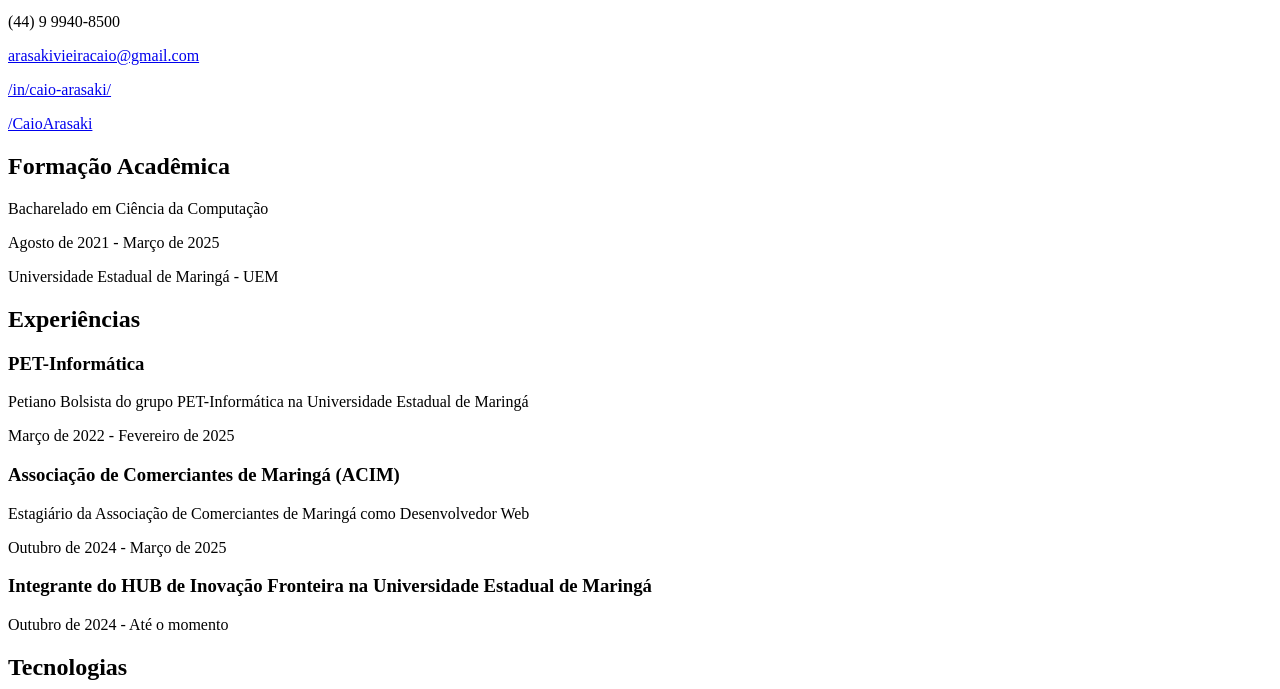
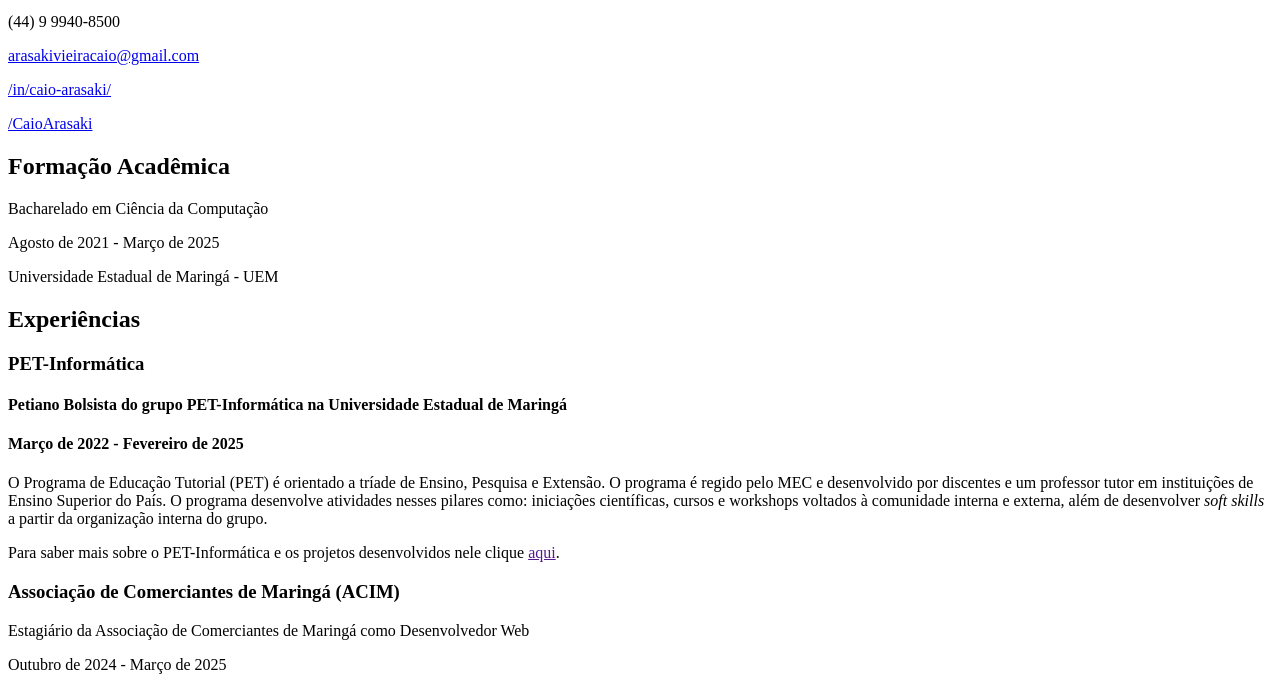
Before and after one commit to ArasakiCaio/Curriculum, a plain HTML site: page index.html in a window 1280 px wide. Shown: the part 101-790 px from the top of the page. Drawn offline with Linux system fonts and the light colour scheme.

Commit message:
Adicionando informações sobre o PET

```diff
--- a/index.html
+++ b/index.html
@@ -25,8 +25,15 @@
     <h2>Experiências</h2>
 
     <h3>PET-Informática</h3>
-    <p>Petiano Bolsista do grupo PET-Informática na Universidade Estadual de Maringá</p>
-    <p>Março de 2022 - Fevereiro de 2025</p>
+    <h4>Petiano Bolsista do grupo PET-Informática na Universidade Estadual de Maringá</h4>
+    <h4>Março de 2022 - Fevereiro de 2025</h4>
+    <p>O Programa de Educação Tutorial (PET) é orientado a tríade de Ensino, Pesquisa e Extensão.
+      O programa é regido pelo MEC e desenvolvido por discentes e um professor tutor em instituições
+      de Ensino Superior do País. O programa desenvolve atividades nesses pilares como: iniciações
+      científicas, cursos e workshops voltados à comunidade interna e externa, além de desenvolver
+      <em>soft skills</em> a partir da organização interna do grupo.</p>
+
+    <p>Para saber mais sobre o PET-Informática e os projetos desenvolvidos nele clique <a href="" title="PET-Informática">aqui</a>.</p>
 
     <h3>Associação de Comerciantes de Maringá (ACIM)</h3>
     <p>Estagiário da Associação de Comerciantes de Maringá como Desenvolvedor Web</p>
```
